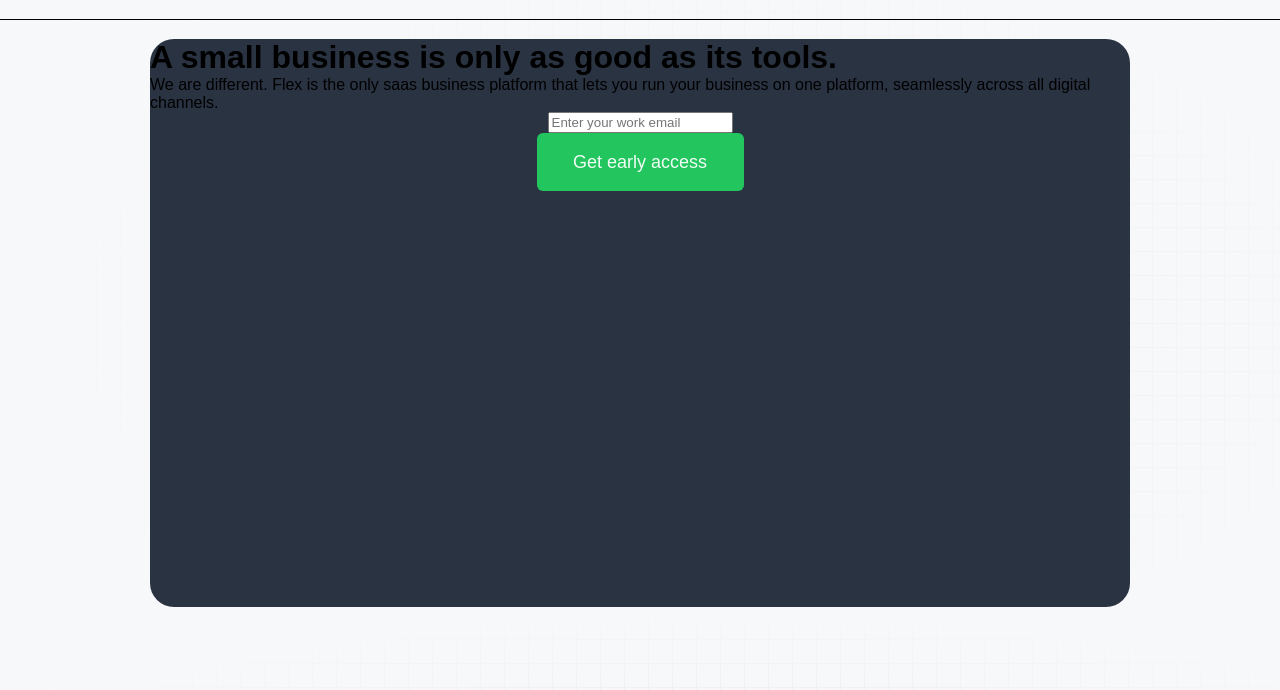
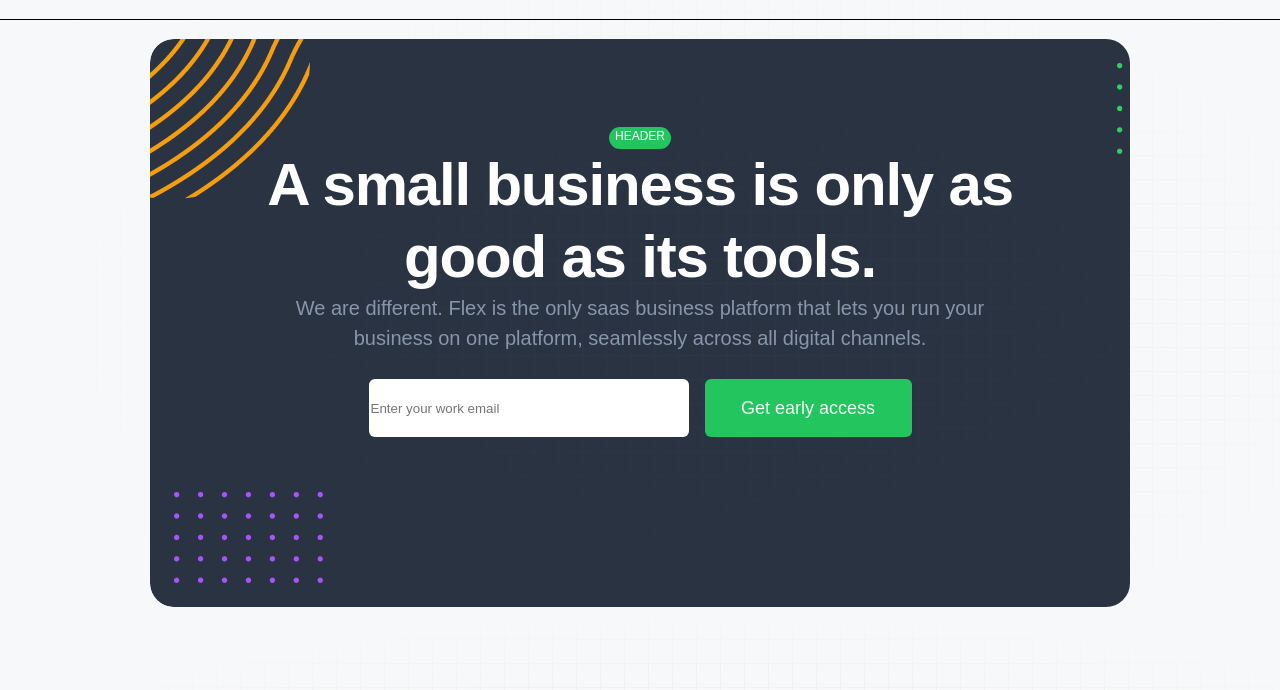
Before and after one commit to IvatomPlay/Flexpage, a plain HTML site: page index.html in a window 1280 px wide. Shown: the part 61-751 px from the top of the page. Drawn offline with Linux system fonts and the light colour scheme.

Commit message:
добавлен фон форме запроса, выстроены блоки формы

```diff
--- a/index.html
+++ b/index.html
@@ -25,14 +25,15 @@
       </div>
     </div>
     <div class="signup__container">
+      <div class="form__text">
+        <h2 class="signup__header">header</h2>
+        <h1 class="form-title">A small business is only as good as its tools.</h1>
+        <p class="form-description">We are different. Flex is the only saas business platform that lets you run your business on one platform, seamlessly across all digital channels.</p>
+      </div>
       <form class="signup__form" action="#">
-        <div class="form__text">
-          <h1 class="form-title">A small business is only as good as its tools.</h1>
-          <p class="form-description">We are different. Flex is the only saas business platform that lets you run your business on one platform, seamlessly across all digital channels.</p>
-        </div>
         <label for="get_access" hidden="true">Enter your work email</label>
-        <input name="get_access" type="text" placeholder="Enter your work email">
-        <a href="#" class="get_access-button" type="button">Get early access</a>
+        <input class="get_access-inputfield" id="get_access" type="email" placeholder="Enter your work email">
+        <button class="get_access-button" type="submit" value="Get early access">Get early access</button>
       </form>
     </div>
     <div class="partners__container">
--- a/styles/header.css
+++ b/styles/header.css
@@ -52,23 +52,71 @@
 }
 
 .signup__container {
+  padding-top: 88px;
   margin: 20px 150px 0;
+  display: flex;
+  flex-direction: column;
+  align-items: center;
+  gap: 26px;
   max-width: 1140px;
   height: 568px;
   border-radius: 24px;
-  background-color: var(--primary-panel-color);
+  background-image: url(../assets/form_bg.jpg);
 }
 
-.signup__container {
+.form__text {
   display: flex;
   flex-direction: column;
   align-items: center;
+  width: 847px;
+}
+
+.signup__header {
+  display: block;
+  width: 62px;
+  height: 22px;
+  box-shadow: 0px 1px 2px rgba(105, 81, 255, 0.05);
+  border-radius: 36px;
+  background-color: var(--button-colors);
+  text-transform: uppercase;
+  color: var(--form-text-color);
+  font-weight: 500;
+  font-size: 12px;
+  line-height: 18px;
+  text-align: center;
+}
+
+.form-title {
+  font-weight: 700;
+  font-size: 60px;
+  line-height: 72px;
+  text-align: center;
+  letter-spacing: -0.02em;
+  line-height: 72px;
+  color: var(--form-text-color);
+}
+
+.form-description {
+  width: 715px;
+  height: 60px;
+  font-weight: 500;
+  font-size: 20px;
+  line-height: 30px;
+  text-align: center;
+  color: var(--form-text-second-color);
 }
 
 .signup__form {
   display: flex;
-  flex-direction: column;
   align-items: center;
+  gap: 16px;
+}
+
+.get_access-inputfield {
+  width: 320px;
+  height: 58px;
+  border-radius: 6px;
+  border: none;
 }
 
 .get_access-button {
--- a/styles/variables.css
+++ b/styles/variables.css
@@ -1,5 +1,7 @@
 :root {
   --main-text-color: #556987;
+  --form-text-color: #FFFFFF;
+  --form-text-second-color: #8896AB;
   --button-colors: #22C55E;
   --primary-panel-color: #2A3342;
   --text-heading-size: 36px;
```
Also changed, not shown: assets/form_bg.jpg (added).
